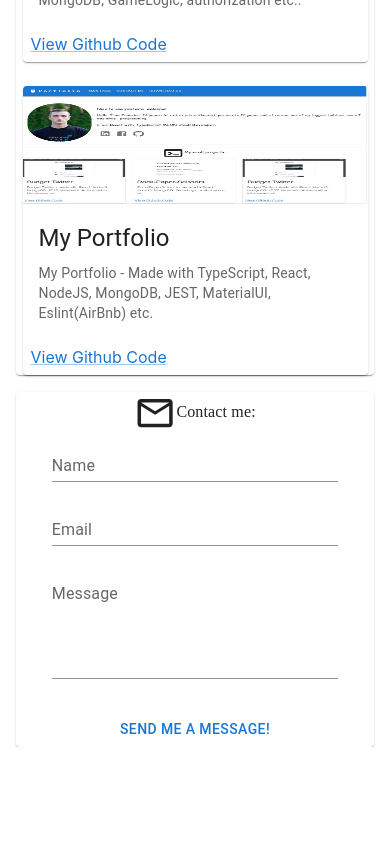
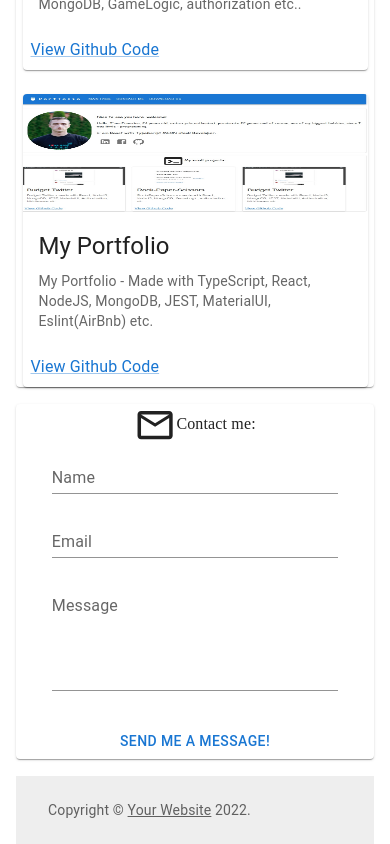
Before and after one commit to ErnestasRa/Portfolio-Page---React-TypeScript-NodeJS-MUI, a React (Create React App) app: page / in a window 390 px wide. Shown: the part 1062-1906 px from the top of the page. Before the commit the page ends 1809 px from the top, so only its background shows below. Built offline with nearby package versions, Linux system fonts and the light colour scheme.

Commit message:
feat: added responsive footer at the bottom of the page

```diff
--- /dev/null
+++ b/src/components/footer/footer.tsx
@@ -0,0 +1,47 @@
+import * as React from 'react';
+import CssBaseline from '@mui/material/CssBaseline';
+import Box from '@mui/material/Box';
+import Typography from '@mui/material/Typography';
+import Container from '@mui/material/Container';
+import Link from '@mui/material/Link';
+
+const Copyright = () => (
+  <Typography variant="body2" color="text.secondary">
+    {'Copyright © '}
+    <Link color="inherit" href="https://mui.com/">
+      Your Website
+    </Link>
+    {' '}
+    {new Date().getFullYear()}
+    .
+  </Typography>
+  );
+
+const StickyFooter = () => (
+  <Box
+    sx={{
+        display: 'flex',
+        flexDirection: 'column',
+        mt: '2vh',
+      }}
+  >
+    <CssBaseline />
+    <Box
+      component="footer"
+      sx={{
+          py: 3,
+          px: 2,
+          mt: 'auto',
+          backgroundColor: (theme) => (theme.palette.mode === 'light'
+              ? theme.palette.grey[200]
+              : theme.palette.grey[800]),
+        }}
+    >
+      <Container maxWidth="sm">
+        <Copyright />
+      </Container>
+    </Box>
+  </Box>
+  );
+
+  export default StickyFooter;
--- a/src/pages/main-page.tsx
+++ b/src/pages/main-page.tsx
@@ -9,6 +9,7 @@ import AppsIveBuilt from 'components/about-me/apps-ive-built';
 import ContactMe from 'components/contact-me/contact-me';
 import ContactMeInputs from 'components/contact-me/contact-me-inputs';
 import AppsIveBuiltSection from 'components/my-apps/apps-ive-build-section';
+import StickyFooter from 'components/footer/footer';
 import ResponsiveAppBar from '../components/form-controls/app-bar';
 
 const MainPage: React.FC = () => (
@@ -38,6 +39,7 @@ const MainPage: React.FC = () => (
       <ContactMe />
       <ContactMeInputs />
     </Paper>
+    <StickyFooter />
   </Container>
 );
 export default MainPage;
```
